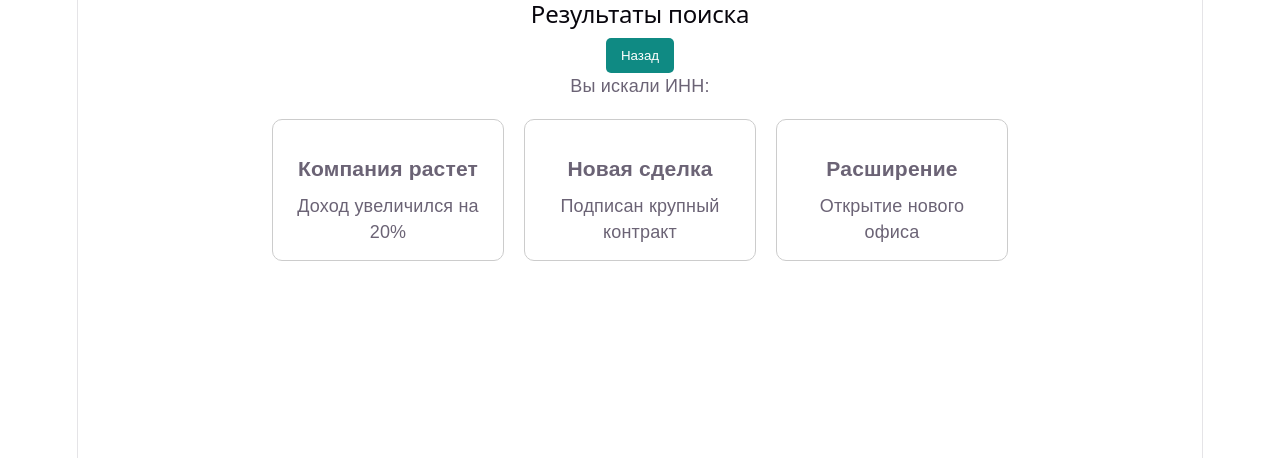
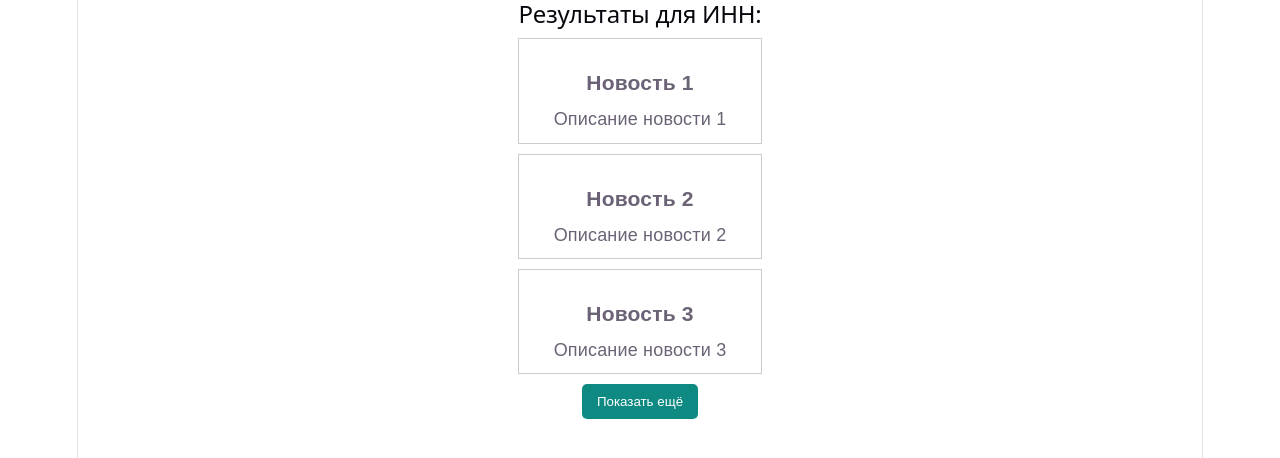
Before and after one commit to 201198al/final, a React (Vite) app in the folder scan-project/: page /result in a window 1280 px wide. Shown: the top 458 px of the page. Built offline with nearby package versions, Linux system fonts and the light colour scheme.

Commit message:
Работа с ИНН и логином

```diff
--- a/scan-project/src/index.css
+++ b/scan-project/src/index.css
@@ -118,16 +118,31 @@ header {
   display: flex;
   justify-content: space-between;
   align-items: center;
-  padding: 20px;
+  padding: 20px 30px;
+  background: #ffffff;
+  border-bottom: 2px solid #0f8a83;
+  margin-bottom: 30px;
 }
 
 header h1 {
-  color: teal;
+  color: #0f8a83;
+  font-size: 32px;
+  letter-spacing: 2px;
 }
 
 header a {
   text-decoration: none;
-  color: black;
+  color: #0f8a83;
+  font-weight: bold;
+  border: 1px solid #0f8a83;
+  padding: 8px 15px;
+  border-radius: 6px;
+  transition: 0.3s;
+}
+
+header a:hover {
+  background: #0f8a83;
+  color: white;
 }
 
 section {
--- a/scan-project/src/pages/Home.jsx
+++ b/scan-project/src/pages/Home.jsx
@@ -1,50 +1,16 @@
-import { Link, useNavigate } from "react-router-dom";
+<header>
+  <h1>SCAN</h1>
 
-function Home() {
-  const navigate = useNavigate();
-
-  return (
-    <div className="container">
-      <header>
-        <h1>SCAN</h1>
-        <nav>
-          <Link to="/login">Войти</Link>
-        </nav>
-      </header>
-
-      <section>
-        <h2>Сервис по поиску публикаций</h2>
-        <p>Анализируем новости и данные</p>
-        <button onClick={() => navigate("/search")}>
-          Начать поиск
-        </button>
-      </section>
-
-      <section>
-        <h2>Наши тарифы</h2>
-
-        <div className="tariffs">
-          <div className="card">
-            <h3>Beginner</h3>
-            <p>Для старта</p>
-            <button>Выбрать</button>
-          </div>
-
-          <div className="card">
-            <h3>Pro</h3>
-            <p>Для работы</p>
-            <button>Выбрать</button>
-          </div>
-
-          <div className="card">
-            <h3>Business</h3>
-            <p>Для компаний</p>
-            <button>Выбрать</button>
-          </div>
-        </div>
-      </section>
-    </div>
-  );
-}
-
-export default Home;
+  {localStorage.getItem("token") ? (
+    <button
+      onClick={() => {
+        localStorage.removeItem("token");
+        window.location.reload();
+      }}
+    >
+      Выйти
+    </button>
+  ) : (
+    <button onClick={() => navigate("/login")}>Войти</button>
+  )}
+</header>
--- a/scan-project/src/pages/Login.jsx
+++ b/scan-project/src/pages/Login.jsx
@@ -1,22 +1,71 @@
+import { useState } from "react";
 import { useNavigate } from "react-router-dom";
 
 function Login() {
+  const [login, setLogin] = useState("");
+  const [password, setPassword] = useState("");
+  const [error, setError] = useState("");
+
   const navigate = useNavigate();
 
-  const handleLogin = () => {
-    navigate("/search");
+  const handleLogin = async () => {
+    if (!login || !password) return;
+
+    try {
+      const response = await fetch(
+        "https://gateway.scan-interfax.ru/api/v1/account/login",
+        {
+          method: "POST",
+          headers: {
+            "Content-Type": "application/json",
+            Accept: "application/json",
+          },
+          body: JSON.stringify({
+            login: login,
+            password: password,
+          }),
+        }
+      );
+
+      if (!response.ok) {
+        throw new Error("Ошибка авторизации");
+      }
+
+      const data = await response.json();
+
+
+      localStorage.setItem("token", data.accessToken);
+
+
+      navigate("/search");
+    } catch (err) {
+      setError("Неверный логин или пароль");
+    }
   };
 
   return (
-    <div>
+    <div className="container">
       <h2>Авторизация</h2>
 
-      <input type="text" placeholder="Логин" />
-      <br />
-      <input type="password" placeholder="Пароль" />
-      <br />
+      <input
+        type="text"
+        placeholder="Логин"
+        value={login}
+        onChange={(e) => setLogin(e.target.value)}
+      />
 
-      <button onClick={handleLogin}>Войти</button>
+      <input
+        type="password"
+        placeholder="Пароль"
+        value={password}
+        onChange={(e) => setPassword(e.target.value)}
+      />
+
+      <button onClick={handleLogin} disabled={!login || !password}>
+        Войти
+      </button>
+
+      {error && <p style={{ color: "red" }}>{error}</p>}
     </div>
   );
 }
--- a/scan-project/src/pages/Result.jsx
+++ b/scan-project/src/pages/Result.jsx
@@ -1,48 +1,34 @@
-import { useLocation, useNavigate } from "react-router-dom";
-import { useEffect, useState } from "react";
+import { useState } from "react";
 
 function Result() {
-  const location = useLocation();
-  const navigate = useNavigate();
-  const inn = location.state?.inn;
+  const inn = localStorage.getItem("inn");
 
-  const [news, setNews] = useState([]);
-  const [loading, setLoading] = useState(true);
+  const [visible, setVisible] = useState(3);
 
-  useEffect(() => {
-    setTimeout(() => {
-      const fakeData = [
-        { id: 1, title: "Компания растет", text: "Доход увеличился на 20%" },
-        { id: 2, title: "Новая сделка", text: "Подписан крупный контракт" },
-        { id: 3, title: "Расширение", text: "Открытие нового офиса" },
-      ];
-
-      setNews(fakeData);
-      setLoading(false);
-    }, 1500);
-  }, []);
+  const news = [
+    { id: 1, title: "Новость 1", text: "Описание новости 1" },
+    { id: 2, title: "Новость 2", text: "Описание новости 2" },
+    { id: 3, title: "Новость 3", text: "Описание новости 3" },
+    { id: 4, title: "Новость 4", text: "Описание новости 4" },
+    { id: 5, title: "Новость 5", text: "Описание новости 5" },
+    { id: 6, title: "Новость 6", text: "Описание новости 6" },
+  ];
 
   return (
     <div className="container">
-      <h2>Результаты поиска</h2>
+      <h2>Результаты для ИНН: {inn}</h2>
 
-      <button onClick={() => navigate("/search")}>
-        Назад
-      </button>
+      {news.slice(0, visible).map((item) => (
+        <div key={item.id} style={{ border: "1px solid #ccc", padding: "10px", marginBottom: "10px" }}>
+          <h3>{item.title}</h3>
+          <p>{item.text}</p>
+        </div>
+      ))}
 
-      <p>Вы искали ИНН: {inn}</p>
-
-      {loading ? (
-        <p>Загрузка...</p>
-      ) : (
-        <div className="news">
-          {news.map((item) => (
-            <div key={item.id} className="news-card">
-              <h3>{item.title}</h3>
-              <p>{item.text}</p>
-            </div>
-          ))}
-        </div>
+      {visible < news.length && (
+        <button onClick={() => setVisible(visible + 3)}>
+          Показать ещё
+        </button>
       )}
     </div>
   );
--- a/scan-project/src/pages/Search.jsx
+++ b/scan-project/src/pages/Search.jsx
@@ -1,13 +1,22 @@
-import { useState } from "react";
+import { useState, useEffect } from "react";
 import { useNavigate } from "react-router-dom";
 
 function Search() {
   const [inn, setInn] = useState("");
   const navigate = useNavigate();
 
-  const handleSearch = () => {
-    navigate("/result", { state: { inn } });
-  };
+
+  useEffect(() => {
+    const token = localStorage.getItem("token");
+    if (!token) {
+      navigate("/");
+    }
+  }, []);
+
+ const handleSearch = () => {
+  localStorage.setItem("inn", inn);
+  navigate("/result");
+};
 
   return (
     <div className="container">
```
